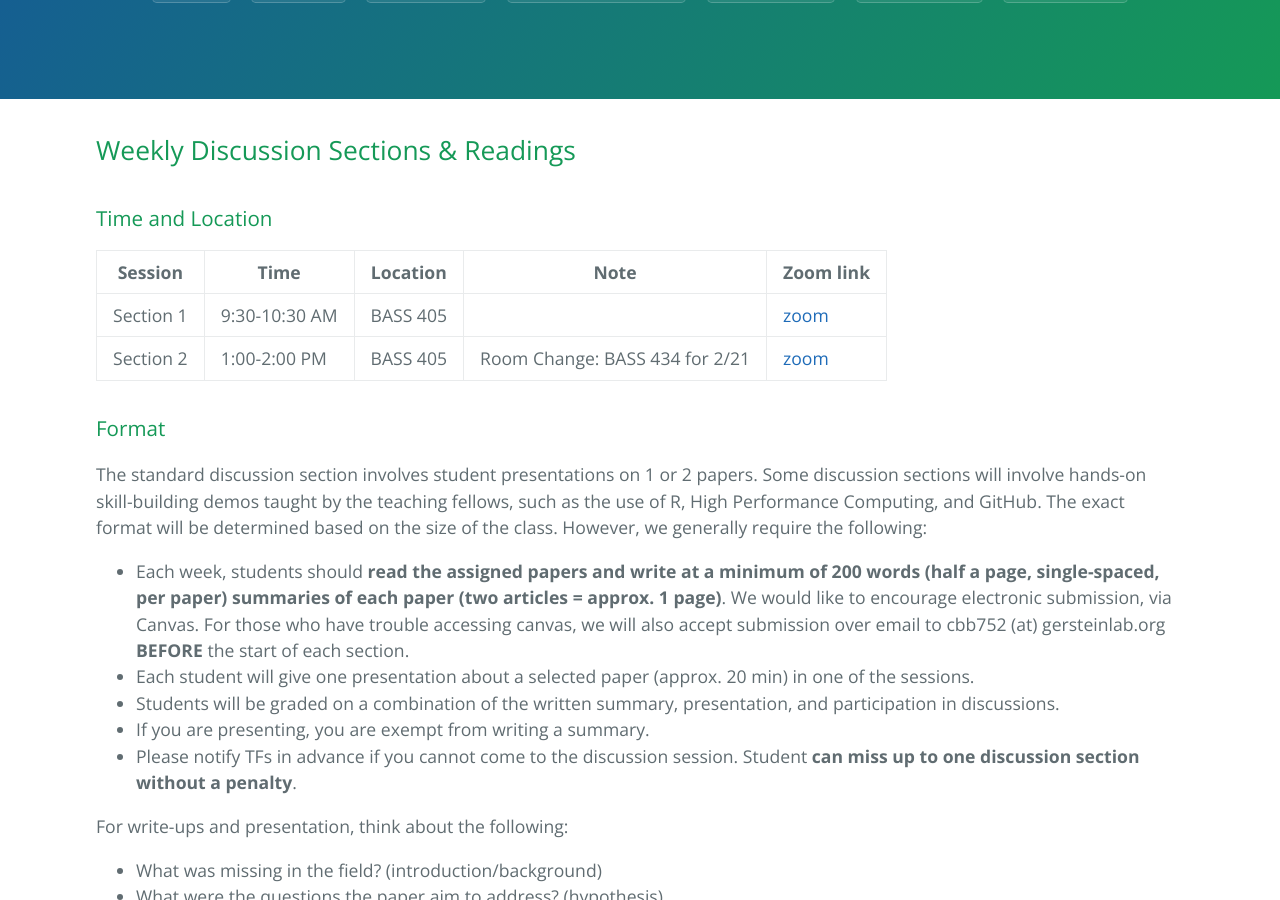
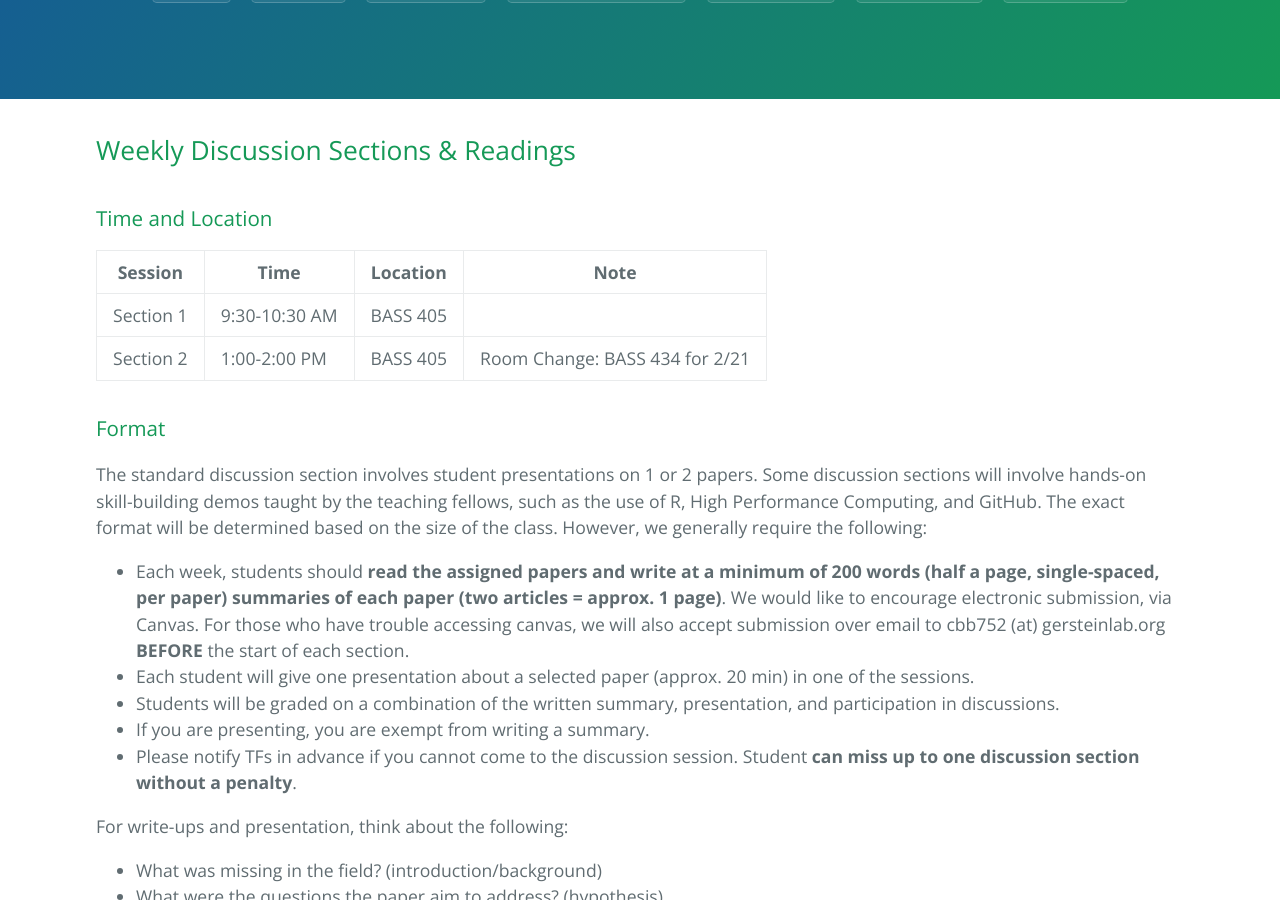
Before and after one commit to gersteinlab/cbb752b20, a Jekyll site: the page built from discussion.md, in a window 1280 px wide and 900 px high, scrolled down 315 px. Built offline with Jekyll 4.4.1, drawn with Linux system fonts in a browser that asks for light colours.

Commit message:
Update discussion.md

```diff
--- a/discussion.md
+++ b/discussion.md
@@ -7,10 +7,10 @@ layout: page
 
 ### Time and Location
 
-| Session | Time | Location | Note | Zoom link |
-| --- | --- | --- | --- | --- |
-| Section 1 | 9:30-10:30 AM | BASS 405 | &nbsp; | [zoom](https://yale.zoom.us/j/681976964) |
-| Section 2 | 1:00-2:00 PM | BASS 405 | Room Change: BASS 434 for 2/21 | [zoom](https://yale.zoom.us/j/375287232) |
+| Session | Time | Location | Note |
+| --- | --- | --- | --- |
+| Section 1 | 9:30-10:30 AM | BASS 405 | &nbsp; |
+| Section 2 | 1:00-2:00 PM | BASS 405 | Room Change: BASS 434 for 2/21 |
 
 ### Format
 
```
